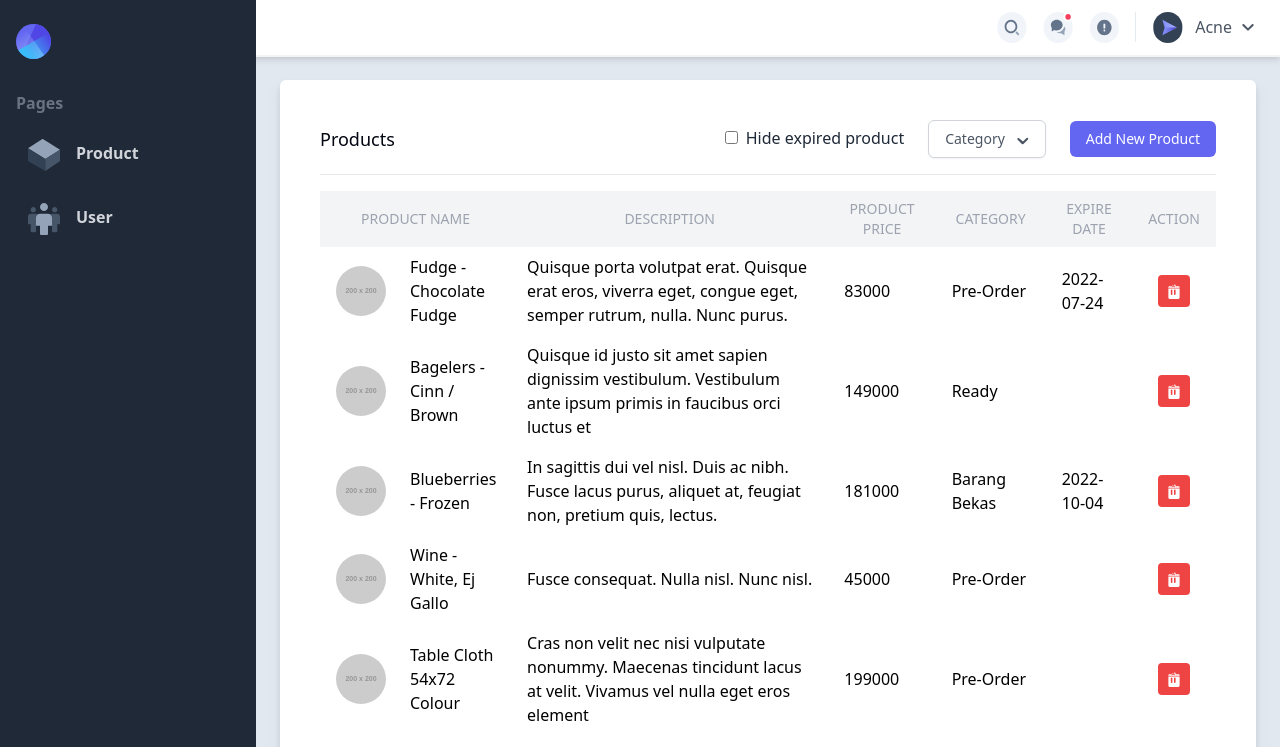
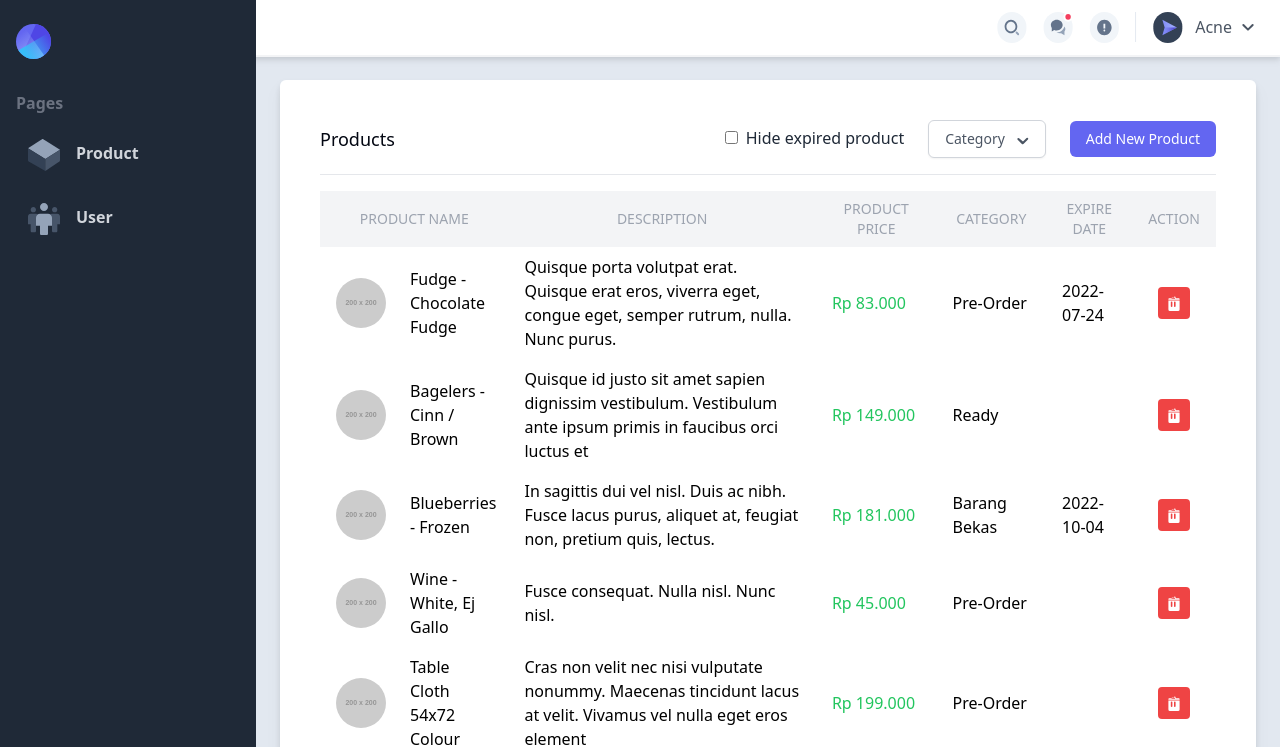
Before and after one commit to alfitof/tefa-basicComponents, a Next.js app: page / in a window 1280 px wide. Shown: the top 747 px of the page. Built offline with nearby package versions, Linux system fonts and the light colour scheme.

Commit message:
Format Rupiah Price

```diff
--- a/components/Table.jsx
+++ b/components/Table.jsx
@@ -56,8 +56,15 @@ const Table = ({ items, columns, handleRowClick }) => {
                       />
                       <p className="ml-6">{item.name}</p>
                     </div>
-                  ) : column.field === "productPrice" ? (
-                    <p className="text-green-500">{item.productPrice}</p>
+                  ) : column.field === "price" ? (
+                    <p className="text-green-500">
+                      {item.price
+                        .toLocaleString("id-ID", {
+                          style: "currency",
+                          currency: "IDR",
+                        })
+                        .replace(/\,00$/, "")}
+                    </p>
                   ) : (
                     item[column.field]
                   )}
```
